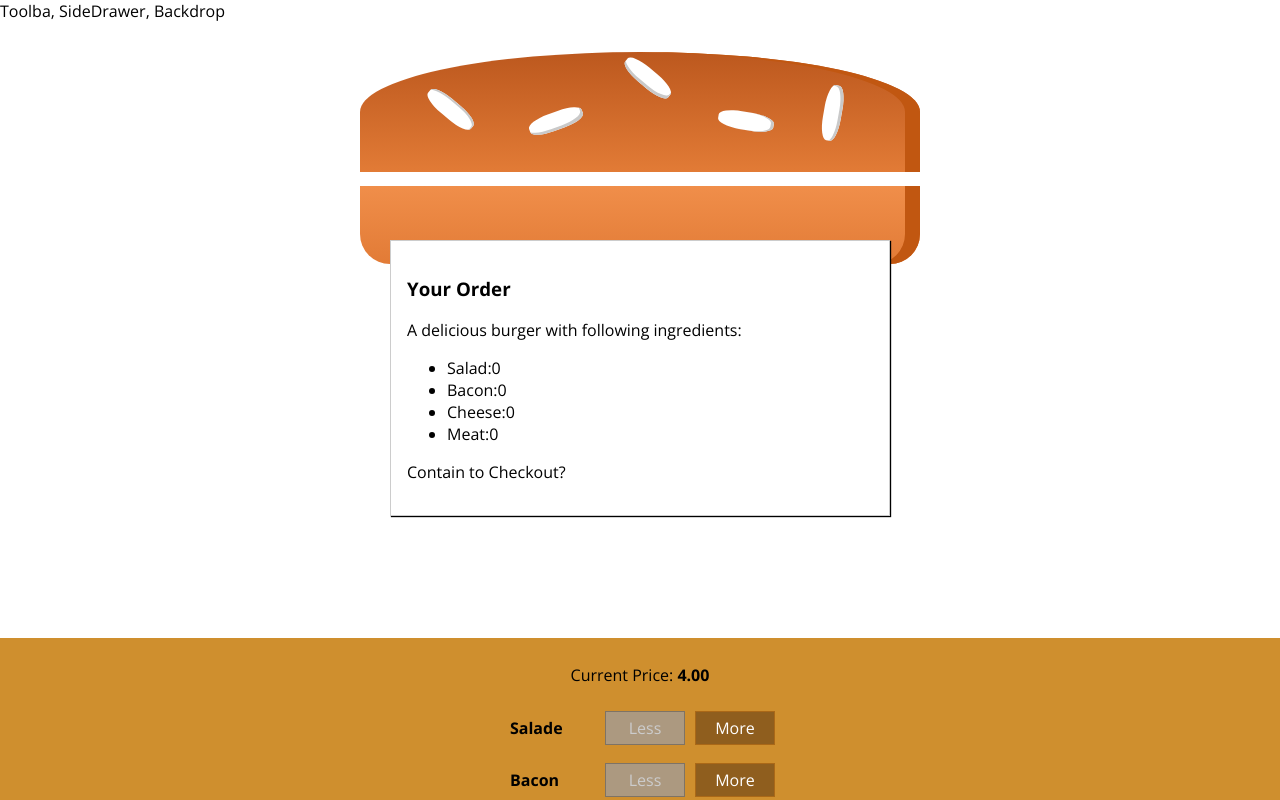
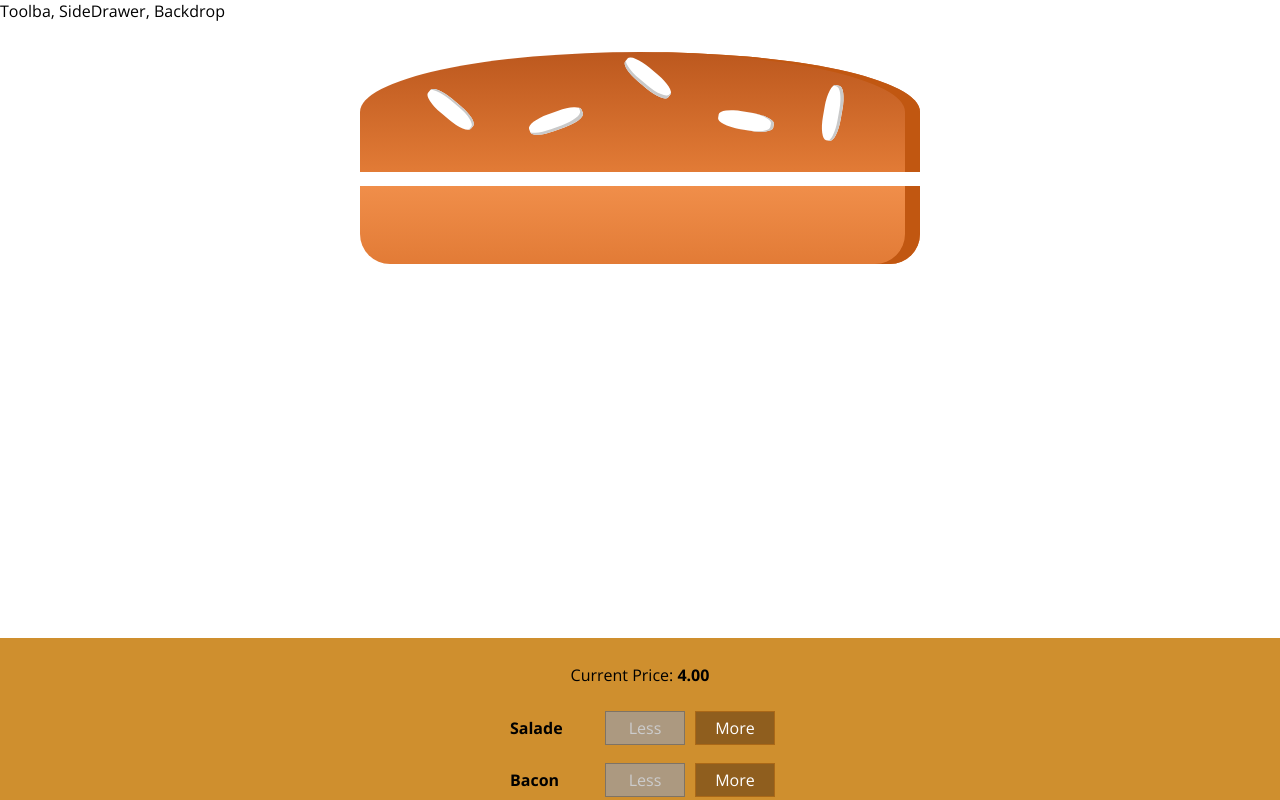
Before and after one commit to yevhenkr/react-comlete-guide, a React app: page / in a window 1280 px wide. Shown: the top 800 px of the page. Built offline with nearby package versions, Linux system fonts and the light colour scheme.

Commit message:
145 Showing  Hiding the Modal with Animation
Show back drop when pushing button

```diff
--- a/src/components/Burger/BuildControls/BuildControls.js
+++ b/src/components/Burger/BuildControls/BuildControls.js
@@ -24,6 +24,7 @@
         ))}
         <button
             className={classes.OrderButton}
+            onClick={props.order}
             disabled={!props.purchaseble}>ORDER NOW</button>
     </div>
 )
--- a/src/components/UI/Modal/Modal.js
+++ b/src/components/UI/Modal/Modal.js
@@ -2,7 +2,12 @@
 import classes from './Modal.css';
 
 const modal = (props) => (
-    <div className={classes.Modal}>
+    <div
+    className={classes.Modal}
+    style={{
+        transform: props.show ? 'translateY(0)' : 'translateY(-100vh)',
+        opacity: props.show ? '1': '0'
+    }}>
         {props.children}
     </div>
 );
--- a/src/containers/BurgerBuilder/BurgerBuilder.js
+++ b/src/containers/BurgerBuilder/BurgerBuilder.js
@@ -25,7 +25,8 @@
       meat: 0
     },
     totalPrice: 4,
-    purchaseble: false
+    purchaseble: false,
+    purchasing: false
   }
 
 
@@ -69,6 +70,9 @@
     }
   }
 
+  purechaseHandler = () => {
+ this.setState({purchasing: true});
+  }
   render() {
     const disabledInfo = {
       ...this.state.ingredients
@@ -78,7 +82,7 @@
     }
     return (
       <Aux>
-        <Modal>
+        <Modal show={this.state.purchasing}>
           <OrderSummary
             ingredients={this.state.ingredients}
           />
@@ -90,6 +94,7 @@
           ingredientRemoved={this.removeIngredientHandler}
           disabled={disabledInfo}
           purchaseble={this.state.purchaseble}
+          order={this.purechaseHandler}
           price={this.state.totalPrice}
         />
       </Aux>
```
Lines whose indentation alone changed are shown as unchanged.
